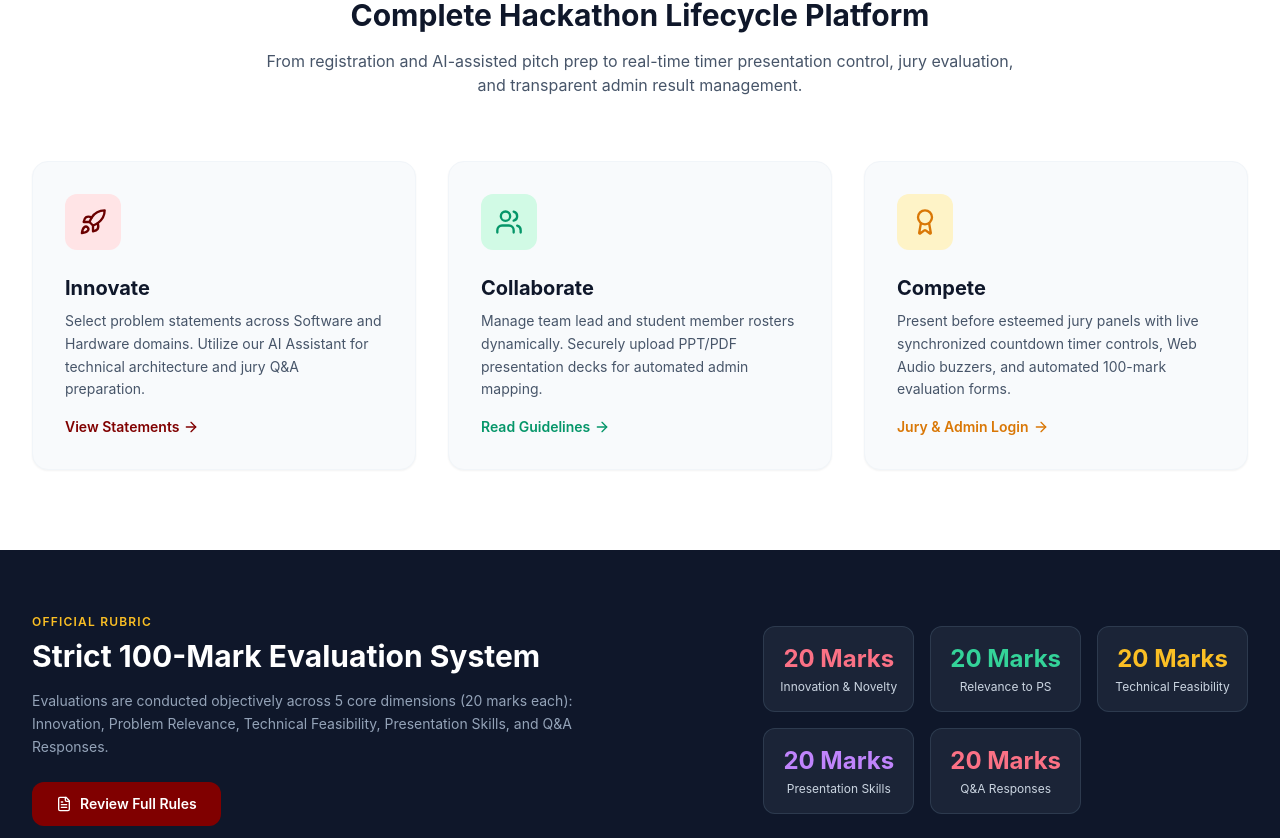
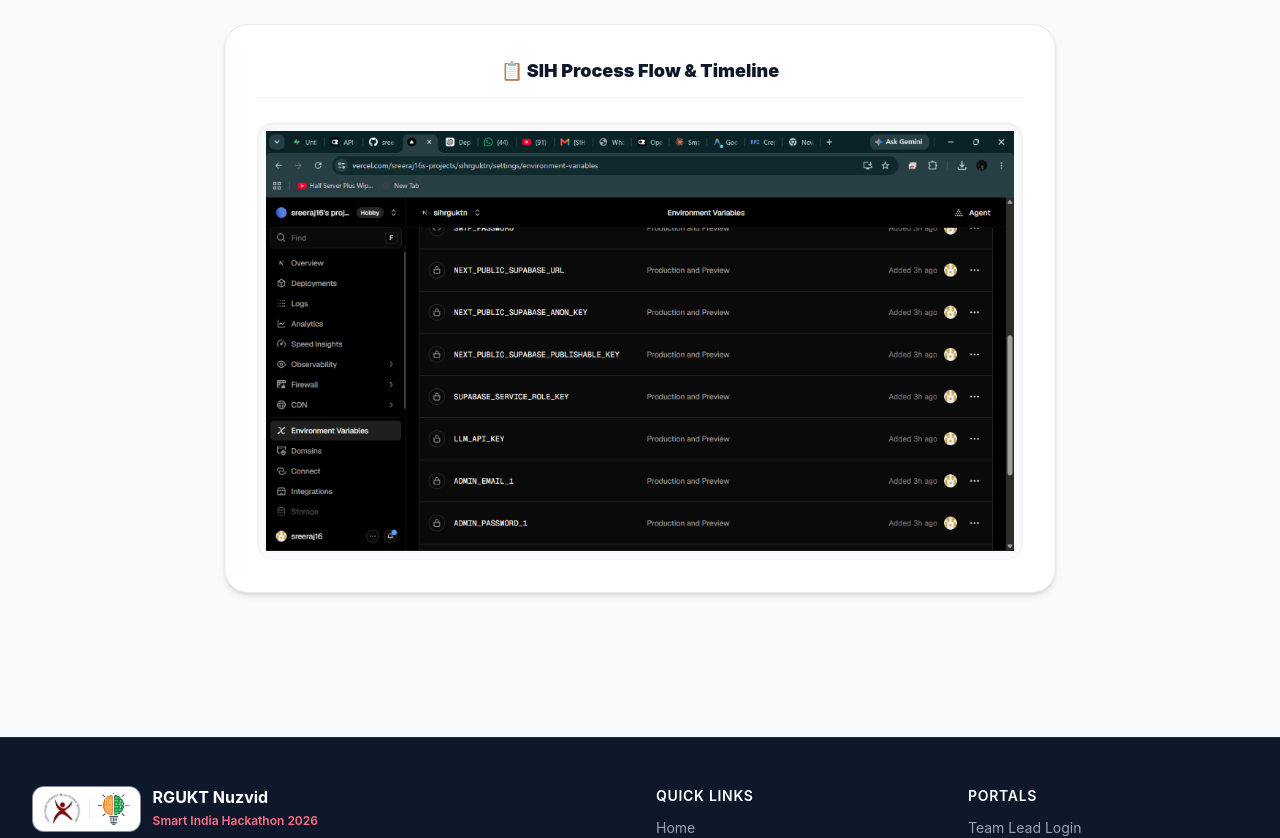
Before and after one commit to sreeraj16/Smart-India-Hackathon, a Next.js app: page / in a window 1280 px wide. Shown: the part 895-1733 px from the top of the page. Built offline with nearby package versions, Linux system fonts and the light colour scheme.

Commit message:
feat: Clean up Home Page, add process flow image and hackathon dates

```diff
--- a/src/app/page.tsx
+++ b/src/app/page.tsx
@@ -108,10 +108,10 @@ export default function LandingPage() {
   }, [router]);
 
   return (
-    <div className="relative overflow-hidden">
+    <div className="relative overflow-hidden bg-slate-50 min-h-screen pb-16">
 
       {/* Hero Section */}
-      <section className="relative pt-12 pb-20 md:pt-20 md:pb-28 gradient-hero border-b border-slate-200/60">
+      <section className="relative pt-12 pb-16 md:pt-16 md:pb-20 gradient-hero border-b border-slate-200/60">
         <div className="max-w-7xl mx-auto px-4 sm:px-6 lg:px-8 text-center relative z-10">
 
           {/* Header Pill */}
@@ -136,12 +136,20 @@ export default function LandingPage() {
           </h1>
 
           {/* Tagline */}
-          <p className="text-lg sm:text-xl text-slate-600 max-w-2xl mx-auto mb-10 leading-relaxed font-normal">
+          <p className="text-lg sm:text-xl text-slate-600 max-w-2xl mx-auto mb-8 leading-relaxed font-normal">
             Participate in the RGUKT Nuzvid Internal Hackathon and transform innovative ideas into impactful solutions for national problem statements.
           </p>
 
+          {/* Hackathon Dates Banner */}
+          <div className="max-w-2xl mx-auto mb-10 p-5 bg-gradient-to-r from-amber-500/10 via-brand-500/10 to-rose-500/10 border-2 border-brand-200 rounded-3xl shadow-sm text-center">
+            <span className="block text-[10px] font-black uppercase tracking-widest text-brand-750">Hackathon Dates</span>
+            <div className="text-base sm:text-lg font-black text-slate-900 mt-1 flex items-center justify-center gap-1.5">
+              📅 Dates of Internal Hackathon: <span className="text-brand-600 font-extrabold decoration-brand-400 underline decoration-wavy">7th and 8th of September, 2026</span>
+            </div>
+          </div>
+
           {/* CTAs */}
-          <div className="flex flex-col sm:flex-row items-center justify-center gap-4 mb-16">
+          <div className="flex flex-col sm:flex-row items-center justify-center gap-4 mb-12">
             <Link
               href="/guidelines"
               className="w-full sm:w-auto bg-brand-600 hover:bg-brand-700 text-white font-bold text-base px-8 py-4 rounded-xl shadow-lg shadow-brand-700/25 hover:shadow-brand-800/40 transition-all hover:scale-105 flex items-center justify-center gap-2"
@@ -176,106 +184,18 @@ export default function LandingPage() {
         </div>
       </section>
 
-      {/* Feature Cards Section */}
-      <section className="py-20 bg-white">
-        <div className="max-w-7xl mx-auto px-4 sm:px-6 lg:px-8">
-
-          <div className="text-center max-w-3xl mx-auto mb-16">
-            <h2 className="text-3xl font-bold text-slate-900 mb-4">Complete Hackathon Lifecycle Platform</h2>
-            <p className="text-slate-600">
-              From registration and AI-assisted pitch prep to real-time timer presentation control, jury evaluation, and transparent admin result management.
-            </p>
-          </div>
-
-          <div className="grid grid-cols-1 md:grid-cols-3 gap-8">
-
-            {/* Feature 1 */}
-            <div className="bg-slate-50 border border-slate-100 p-8 rounded-2xl shadow-sm hover:shadow-md transition-shadow group">
-              <div className="w-14 h-14 rounded-xl bg-brand-100 text-brand-700 flex items-center justify-center mb-6 group-hover:scale-110 transition-transform">
-                <Rocket className="w-7 h-7" />
-              </div>
-              <h3 className="text-xl font-bold text-slate-900 mb-2">Innovate</h3>
-              <p className="text-slate-600 text-sm leading-relaxed mb-4">
-                Select problem statements across Software and Hardware domains. Utilize our AI Assistant for technical architecture and jury Q&A preparation.
-              </p>
-              <Link href="/problem-statements" className="text-sm font-semibold text-brand-600 flex items-center gap-1 hover:gap-2 transition-all">
-                View Statements <ArrowRight className="w-4 h-4" />
-              </Link>
-            </div>
-
-            {/* Feature 2 */}
-            <div className="bg-slate-50 border border-slate-100 p-8 rounded-2xl shadow-sm hover:shadow-md transition-shadow group">
-              <div className="w-14 h-14 rounded-xl bg-emerald-100 text-emerald-600 flex items-center justify-center mb-6 group-hover:scale-110 transition-transform">
-                <Users className="w-7 h-7" />
-              </div>
-              <h3 className="text-xl font-bold text-slate-900 mb-2">Collaborate</h3>
-              <p className="text-slate-600 text-sm leading-relaxed mb-4">
-                Manage team lead and student member rosters dynamically. Securely upload PPT/PDF presentation decks for automated admin mapping.
-              </p>
-              <Link href="/guidelines" className="text-sm font-semibold text-emerald-600 flex items-center gap-1 hover:gap-2 transition-all">
-                Read Guidelines <ArrowRight className="w-4 h-4" />
-              </Link>
-            </div>
-
-            {/* Feature 3 */}
-            <div className="bg-slate-50 border border-slate-100 p-8 rounded-2xl shadow-sm hover:shadow-md transition-shadow group">
-              <div className="w-14 h-14 rounded-xl bg-amber-100 text-amber-600 flex items-center justify-center mb-6 group-hover:scale-110 transition-transform">
-                <Award className="w-7 h-7" />
-              </div>
-              <h3 className="text-xl font-bold text-slate-900 mb-2">Compete</h3>
-              <p className="text-slate-600 text-sm leading-relaxed mb-4">
-                Present before esteemed jury panels with live synchronized countdown timer controls, Web Audio buzzers, and automated 100-mark evaluation forms.
-              </p>
-              <Link href="/login" className="text-sm font-semibold text-amber-600 flex items-center gap-1 hover:gap-2 transition-all">
-                Jury & Admin Login <ArrowRight className="w-4 h-4" />
-              </Link>
-            </div>
-
-          </div>
-
-        </div>
-      </section>
-
-      {/* Evaluation Rubric Quick Highlight */}
-      <section className="py-16 bg-slate-900 text-white">
-        <div className="max-w-7xl mx-auto px-4 sm:px-6 lg:px-8">
-          <div className="flex flex-col md:flex-row items-center justify-between gap-8">
-            <div className="max-w-xl">
-              <div className="text-xs font-semibold text-amber-400 uppercase tracking-widest mb-2">Official Rubric</div>
-              <h3 className="text-2xl sm:text-3xl font-bold mb-4">Strict 100-Mark Evaluation System</h3>
-              <p className="text-slate-400 text-sm leading-relaxed mb-6">
-                Evaluations are conducted objectively across 5 core dimensions (20 marks each): Innovation, Problem Relevance, Technical Feasibility, Presentation Skills, and Q&A Responses.
-              </p>
-              <Link
-                href="/guidelines"
-                className="inline-flex items-center gap-2 bg-brand-600 hover:bg-brand-700 text-white font-semibold text-sm px-6 py-3 rounded-xl transition-all"
-              >
-                <FileText className="w-4 h-4" /> Review Full Rules
-              </Link>
-            </div>
-
-            <div className="w-full md:w-auto grid grid-cols-2 sm:grid-cols-3 gap-4">
-              <div className="bg-slate-800/80 border border-slate-700/80 p-4 rounded-xl text-center">
-                <div className="text-2xl font-bold text-rose-400 mb-1">20 Marks</div>
-                <div className="text-xs text-slate-300">Innovation & Novelty</div>
-              </div>
-              <div className="bg-slate-800/80 border border-slate-700/80 p-4 rounded-xl text-center">
-                <div className="text-2xl font-bold text-emerald-400 mb-1">20 Marks</div>
-                <div className="text-xs text-slate-300">Relevance to PS</div>
-              </div>
-              <div className="bg-slate-800/80 border border-slate-700/80 p-4 rounded-xl text-center">
-                <div className="text-2xl font-bold text-amber-400 mb-1">20 Marks</div>
-                <div className="text-xs text-slate-300">Technical Feasibility</div>
-              </div>
-              <div className="bg-slate-800/80 border border-slate-700/80 p-4 rounded-xl text-center">
-                <div className="text-2xl font-bold text-purple-400 mb-1">20 Marks</div>
-                <div className="text-xs text-slate-300">Presentation Skills</div>
-              </div>
-              <div className="bg-slate-800/80 border border-slate-700/80 p-4 rounded-xl text-center col-span-2 sm:col-span-1">
-                <div className="text-2xl font-bold text-rose-400 mb-1">20 Marks</div>
-                <div className="text-xs text-slate-300">Q&A Responses</div>
-              </div>
-            </div>
+      {/* Prominent Timeline Image Container */}
+      <section className="max-w-4xl mx-auto px-4 sm:px-6 lg:px-8 mt-12">
+        <div className="bg-white rounded-3xl p-6 sm:p-8 border border-slate-200 shadow-md overflow-hidden">
+          <h2 className="text-base sm:text-lg font-black text-slate-900 mb-6 flex items-center justify-center gap-2 border-b border-slate-100 pb-3">
+            📋 SIH Process Flow & Timeline
+          </h2>
+          <div className="relative rounded-2xl overflow-hidden border border-slate-100 shadow-inner bg-slate-50 p-2">
+            <img
+              src="/sih-process-flow.png"
+              alt="SIH Process Flow and Timeline"
+              className="w-full h-auto object-contain"
+            />
           </div>
         </div>
       </section>
```
Also changed, not shown: public/sih-process-flow.png (added).
